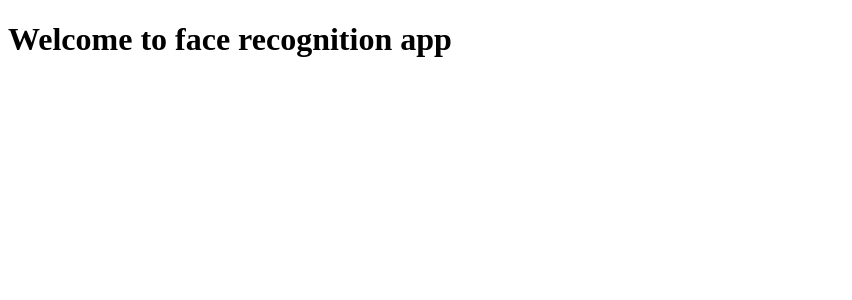
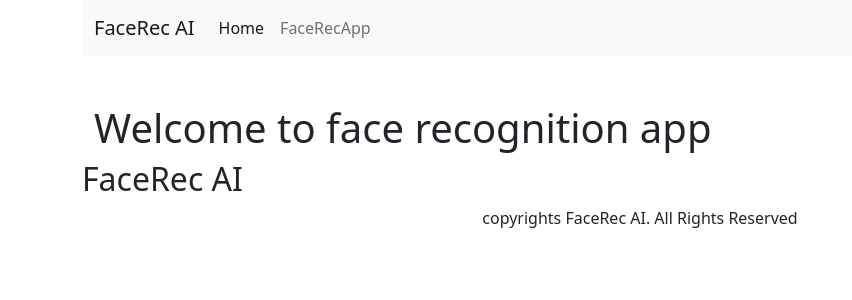
Before and after one commit to 01abhi/FaceRecognitionWithAI-ML, a Flask app: page / in a window 1280 px wide. Shown: the top 300 px of the page, without its empty margins (0-852 px from the left). Run offline with Flask 2, Linux system fonts and the light colour scheme.

Commit message:
Added Navbar and Footer

```diff
--- a/templates/base.html
+++ b/templates/base.html
@@ -4,9 +4,41 @@
     <meta charset="UTF-8">
     <meta http-equiv="X-UA-Compatible" content="IE=edge">
     <meta name="viewport" content="width=device-width, initial-scale=1.0">
+    <link href="https://cdn.jsdelivr.net/npm/bootstrap@5.1.3/dist/css/bootstrap.min.css" rel="stylesheet" integrity="sha384-1BmE4kWBq78iYhFldvKuhfTAU6auU8tT94WrHftjDbrCEXSU1oBoqyl2QvZ6jIW3" crossorigin="anonymous">
+
     <title>Face recognition</title>
 </head>
 <body>
-    <h1>Welcome to face recognition app</h1>
+    <div class="container">
+      <nav class="navbar navbar-expand-lg navbar-light bg-light">
+        <div class="container-fluid">
+          <a class="navbar-brand" href="#">FaceRec AI</a>
+          <button class="navbar-toggler" type="button" data-bs-toggle="collapse" data-bs-target="#navbarNavAltMarkup" aria-controls="navbarNavAltMarkup" aria-expanded="false" aria-label="Toggle navigation">
+            <span class="navbar-toggler-icon"></span>
+          </button>
+          <div class="collapse navbar-collapse" id="navbarNavAltMarkup">
+            <div class="navbar-nav">
+              <a class="nav-link active" aria-current="page" href="#">Home</a>
+              <a class="nav-link" href="#">FaceRecApp</a>
+            </div>
+          </div>
+        </div>
+      </nav>
+    <div class="container">
+      <br></br>
+      <h1 class="content">Welcome to face recognition app</h1>
+    </div>
+    </div>
+<!--footer-->
+<footer class="footer">
+  <div class="container">
+
+    <h2>FaceRec AI</h2>
+    <p align = center>copyrights FaceRec AI.
+       All Rights Reserved</p>
+    </span>
+  </div>
+</footer>
+
 </body>
 </html>
```
